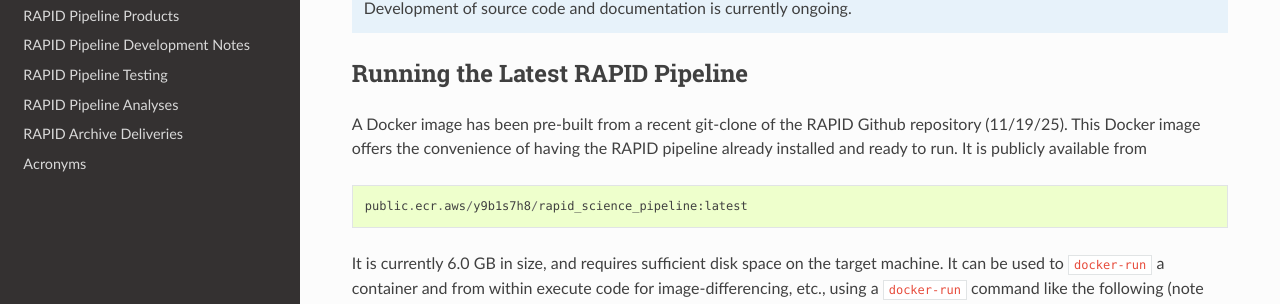
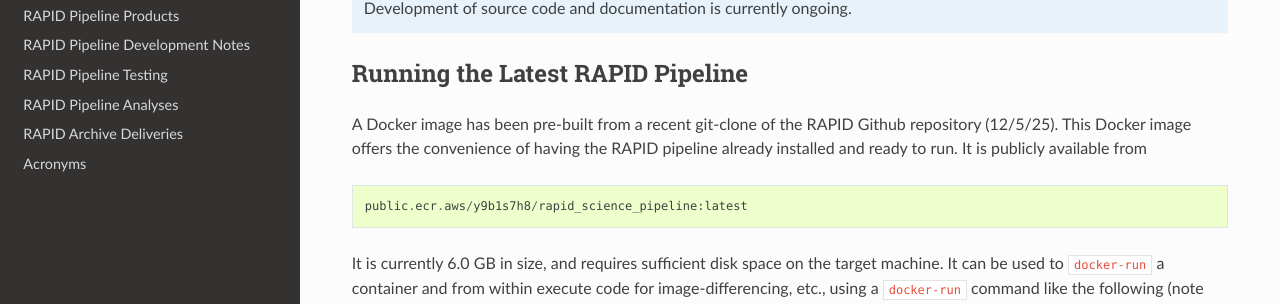
Before and after one commit to Caltech-IPAC/rapid, a Sphinx documentation site: the page built from docs/source/index.rst, in a window 1280 px wide and 900 px high. Shown: the part 252-556 px from the top of the window. Built offline with Sphinx 7.4.7 and the Read the Docs theme 3.1.0, drawn with Linux system fonts in a browser that asks for light colours.

Commit message:
Updated the date of the last docker-image build.

```diff
--- a/docs/source/index.rst
+++ b/docs/source/index.rst
@@ -18,7 +18,7 @@
 *************************************
 
 A Docker image has been pre-built from a recent git-clone of the RAPID Github
-repository (11/19/25).
+repository (12/5/25).
 This Docker image offers the convenience of having the RAPID
 pipeline already installed and ready to run.  It is publicly available from
 
```
